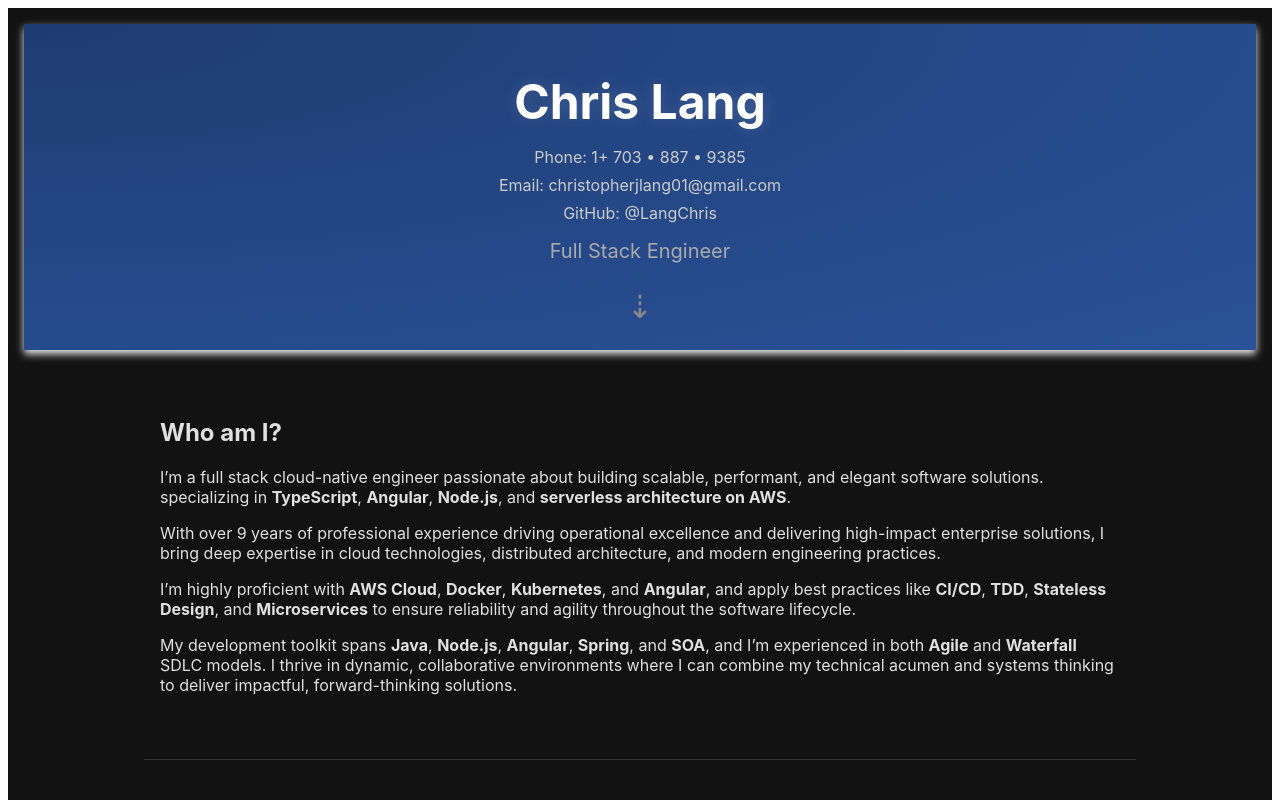
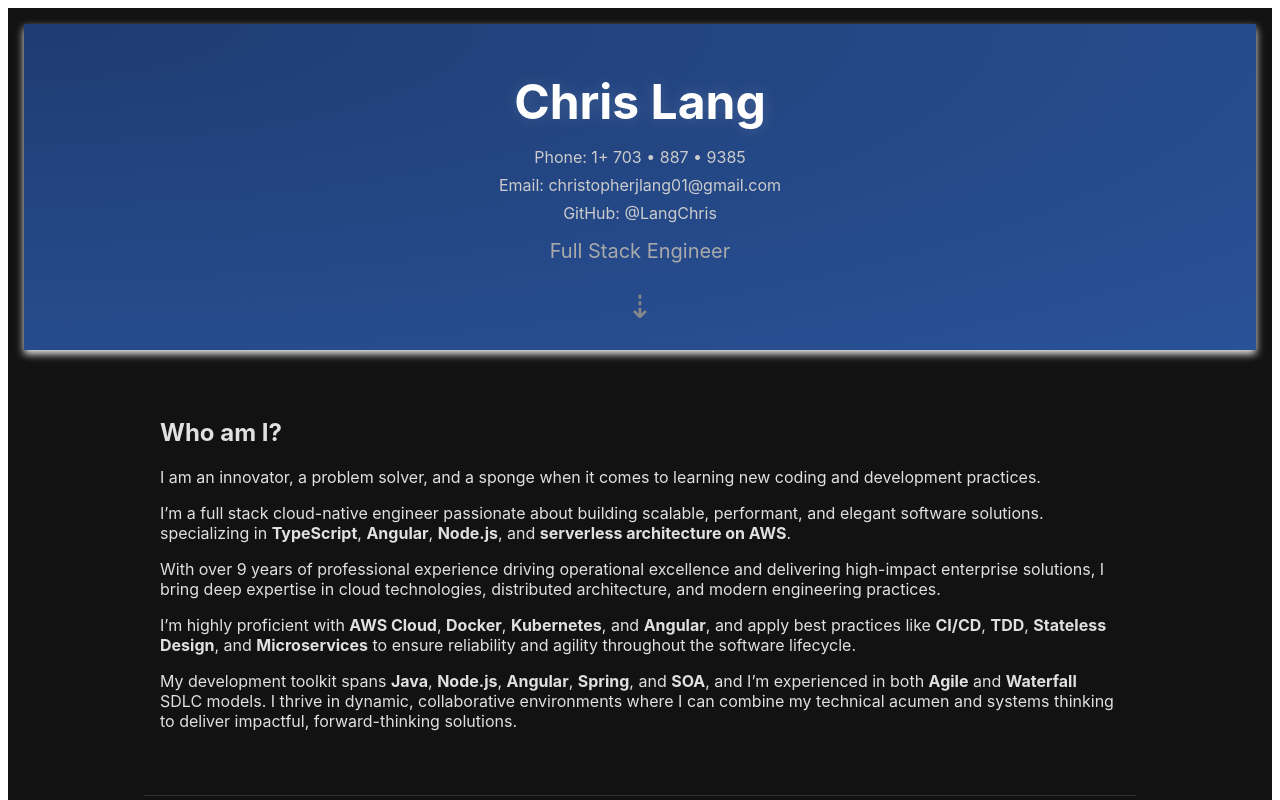
Before and after one commit to LangChris/my-showcase, an Angular app: page /showcase in a window 1280 px wide. Shown: the top 800 px of the page. Built offline with nearby package versions, Linux system fonts and the light colour scheme.

Commit message:
who am i update

```diff
--- a/src/app/components/carousel/carousel.component.scss
+++ b/src/app/components/carousel/carousel.component.scss
@@ -7,6 +7,7 @@
   user-select: none;
   -webkit-user-drag: none;
   touch-action: pan-y;
+  cursor: grab;
 }
 
 .scroll-3d-wrapper {
--- a/src/app/pages/showcase/showcase.component.html
+++ b/src/app/pages/showcase/showcase.component.html
@@ -14,6 +14,7 @@
 
 <div class="section about" data-aos="fade-up">
   <h2>Who am I?</h2>
+  <p>I am an innovator, a problem solver, and a sponge when it comes to learning new coding and development practices.</p>
   <p>
     I’m a full stack cloud-native engineer passionate about building scalable, performant, and elegant software solutions.
     specializing in <strong>TypeScript</strong>, <strong>Angular</strong>, <strong>Node.js</strong>, and <strong>serverless architecture on AWS</strong>.
```
